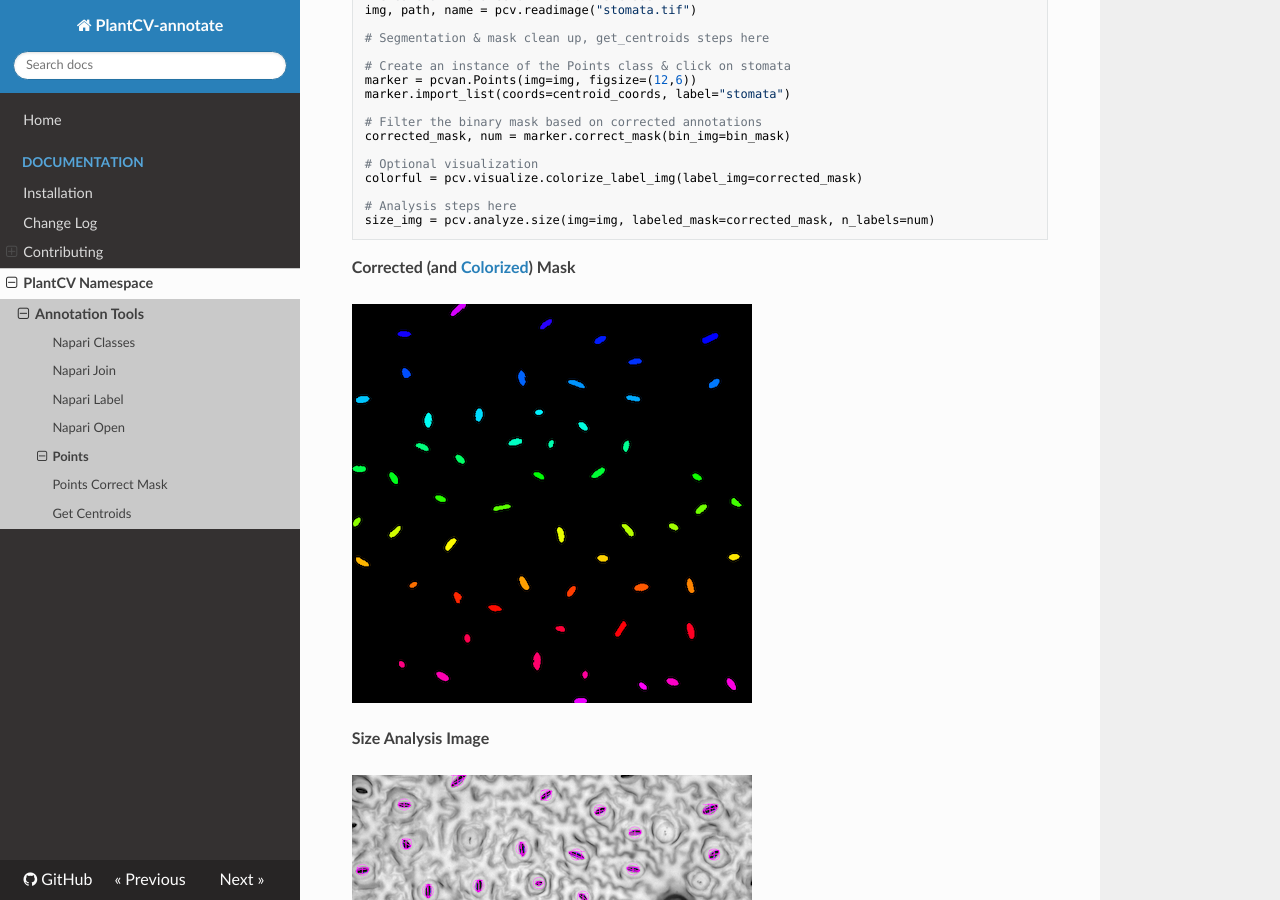
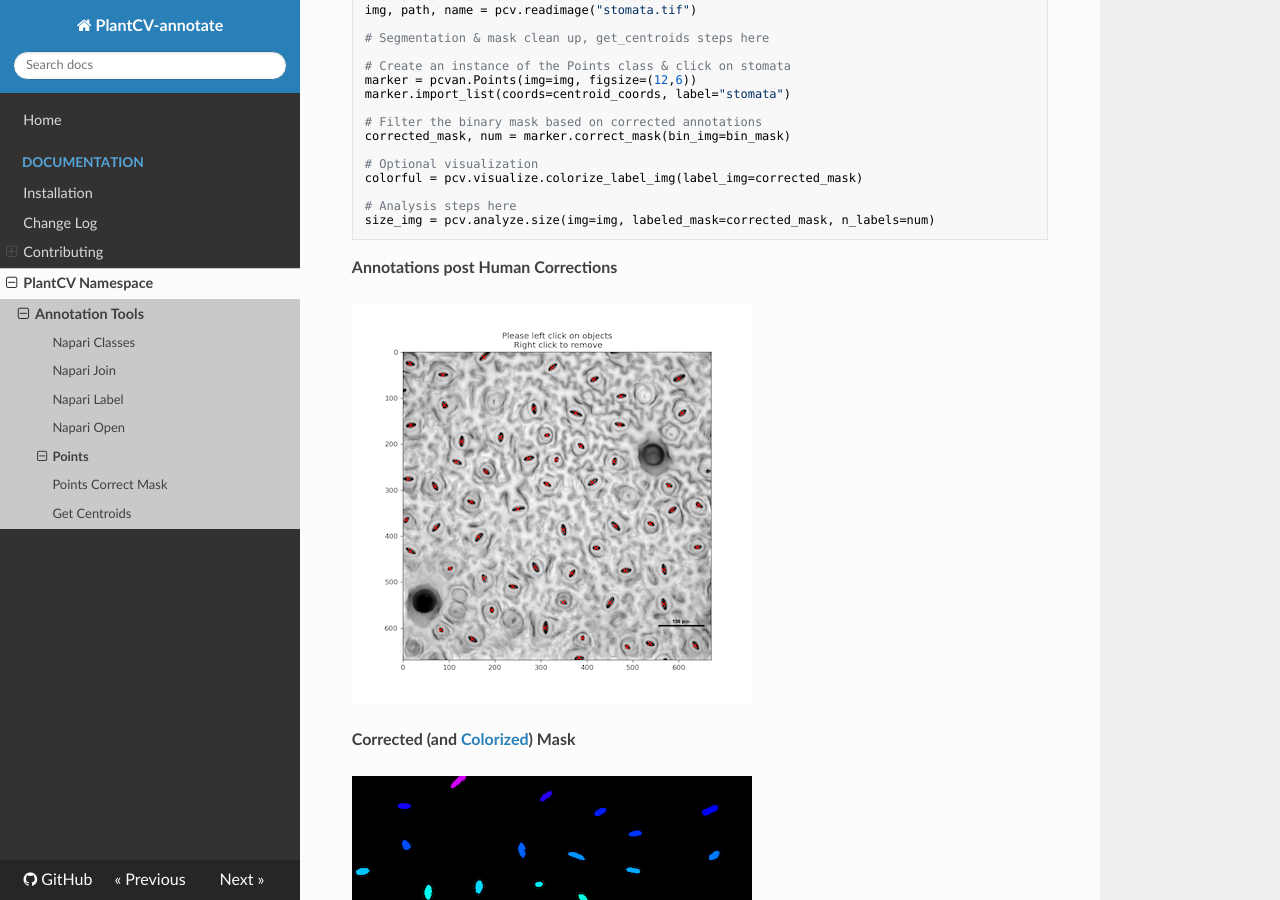
Before and after one commit to danforthcenter/plantcv-annotate, an MkDocs documentation site: the page built from docs/Points.md, in a window 1280 px wide and 900 px high, scrolled down 2788 px. Built offline with MkDocs 1.6.1, drawn with Linux system fonts in a browser that asks for light colours; nearby versions of some CDN libraries.

Commit message:
show corrected annotations also

````diff
--- a/docs/Points.md
+++ b/docs/Points.md
@@ -94,6 +94,9 @@ colorful = pcv.visualize.colorize_label_img(label_img=corrected_mask)
 # Analysis steps here
 size_img = pcv.analyze.size(img=img, labeled_mask=corrected_mask, n_labels=num)
 ```
+**Annotations post Human Corrections**
+
+![Screenshot](img/documentation_images/points_correct_mask/annotated_stomata.png)
 
 **Corrected (and [Colorized](https://plantcv.readthedocs.io/en/stable/visualize_colorize_label_img/)) Mask**
 
````
